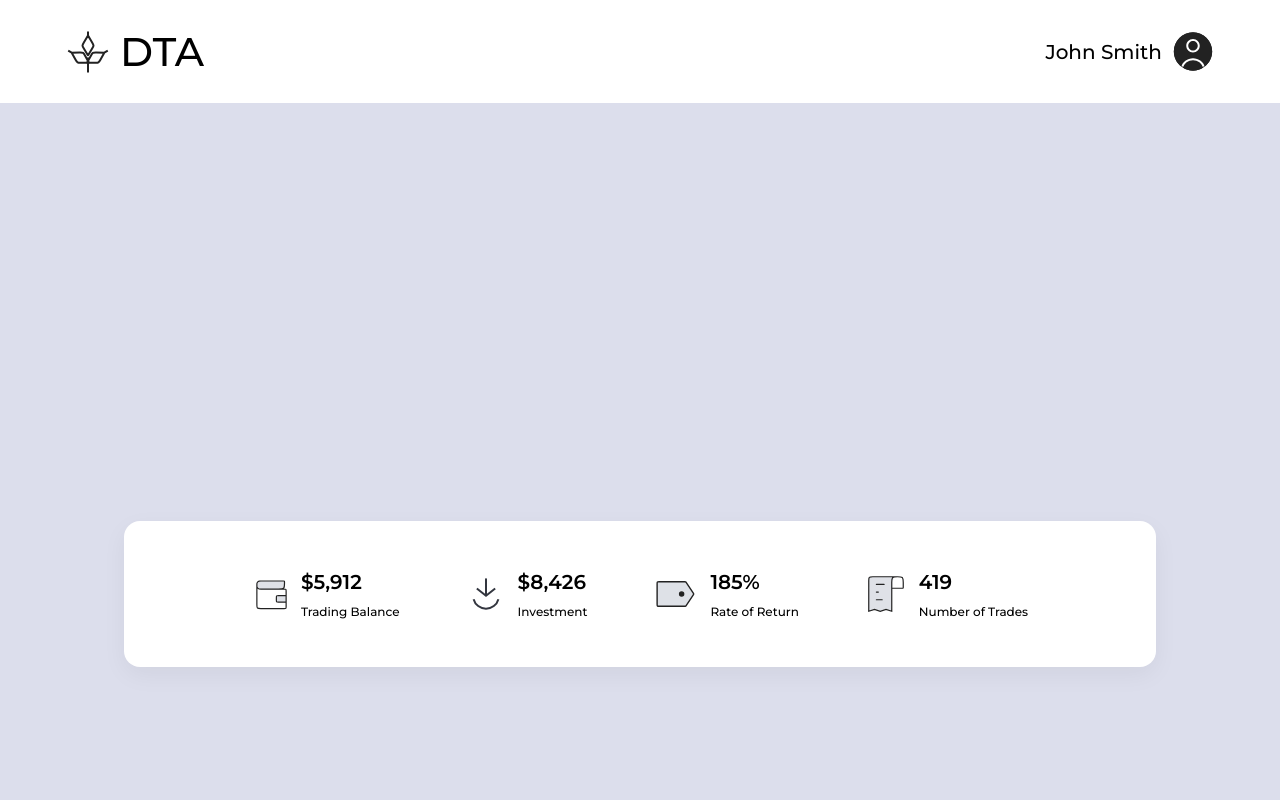
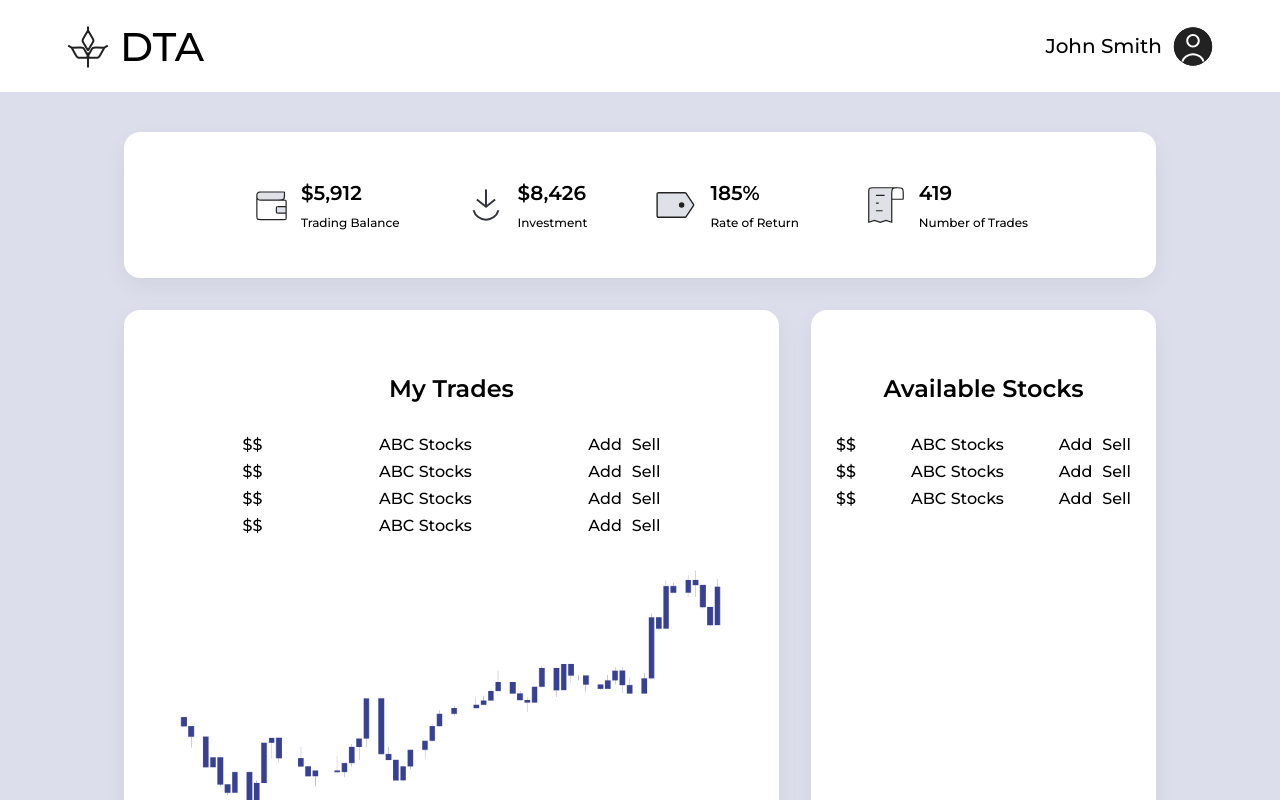
Before and after one commit to jakecomp/Day_Trading, a React (Create React App) app in the folder frontend/: page /home in a window 1280 px wide. Shown: the top 800 px of the page. Built offline with nearby package versions, Linux system fonts and the light colour scheme.

Commit message:
Update frontend

```diff
--- a/frontend/src/components/atoms/fonts.tsx
+++ b/frontend/src/components/atoms/fonts.tsx
@@ -8,3 +8,11 @@ export const Header2 = styled.div`
     font-family: Monsterrat-Medium;
     font-size: 20px;
 `
+export const Header3 = styled.div`
+    font-family: Monsterrat-SemiBold;
+    font-size: 24px;
+`
+export const Header4 = styled.div`
+    font-family: Monsterrat-Medium;
+    font-size: 16px;
+`
--- /dev/null
+++ b/frontend/src/components/atoms/links.tsx
@@ -0,0 +1,6 @@
+import styled from '@emotion/styled'
+import { Link } from 'react-router-dom'
+
+export const SimpleLink = styled(Link)`
+    text-decoration: none;
+`
--- a/frontend/src/components/home/background.tsx
+++ b/frontend/src/components/home/background.tsx
@@ -5,11 +5,13 @@ export const HomeBackground = styled.div`
     height: 895px;
     background-color: #dcdeec;
     display: flex;
+    flex-direction: column;
+    gap: 32px;
     justify-content: center;
     align-items: center;
 `
 export const NavbarBackground = styled.div`
-    height: 83px;
+    height: 72px;
     background-color: #fff;
     display: flex;
     justify-content: space-between;
--- a/frontend/src/components/home/card.tsx
+++ b/frontend/src/components/home/card.tsx
@@ -12,3 +12,19 @@ export const StatusCard = styled.div`
     justify-content: center;
     align-items: center;
 `
+
+export const TradesCard = styled.div`
+    width: 655px;
+    height: 637px;
+    background-color: #ffffff;
+    box-shadow: 0 8px 24px 0 rgba(0, 0, 0, 0.05);
+    border-radius: 16px;
+`
+
+export const StocksCard = styled.div`
+    width: 345px;
+    height: 637px;
+    background-color: #ffffff;
+    box-shadow: 0 8px 24px 0 rgba(0, 0, 0, 0.05);
+    border-radius: 16px;
+`
--- a/frontend/src/components/home/containers.tsx
+++ b/frontend/src/components/home/containers.tsx
@@ -1,4 +1,5 @@
 import styled from '@emotion/styled'
+import { StocksCard } from './card'
 
 export const UserContainer = styled.div`
     display: flex;
@@ -41,3 +42,54 @@ export const DataName = styled.div`
     font-family: Monsterrat-Medium;
     font-size: 12px;
 `
+
+export const StickyContainer = styled.div`
+    display: flex;
+    flex-direction: column;
+    position: sticky;
+    top: 0;
+    z-index: 10;
+`
+export const BottomContainer = styled.div`
+    display: flex;
+    flex-direction: row;
+    gap: 32px;
+`
+export const TradesCardContainer = styled.div`
+    display: flex;
+    flex-direction: column;
+    margin-top: 64px;
+    gap: 32px;
+    justify-content: flex-start;
+    align-items: center;
+`
+export const TradesContainer = styled.div`
+    display: flex;
+    flex-direction: column;
+    gap: 8px;
+`
+export const TradesComponentContainer = styled.div`
+    width: 418px;
+    display: flex;
+    justify-content: space-between;
+`
+export const AddSellContainer = styled.div`
+    display: flex;
+    gap: 10px;
+`
+export const StocksCardContainer = styled.div`
+    display: flex;
+    flex-direction: column;
+    margin-top: 64px;
+    gap: 32px;
+    justify-content: flex-start;
+    align-items: center;
+`
+export const StocksContainer = styled(TradesContainer)`
+    display: flex;
+    flex-direction: column;
+    gap: 8px;
+`
+export const StocksComponentContainer = styled(TradesComponentContainer)`
+    width: 295px;
+`
--- a/frontend/src/components/sign_in/background.tsx
+++ b/frontend/src/components/sign_in/background.tsx
@@ -2,7 +2,7 @@ import styled from '@emotion/styled'
 
 export const SignBackground = styled.div`
     width: 100%;
-    height: 982px;
+    height: 100%;
     background-color: #dcdeec;
     display: flex;
     justify-content: center;
--- a/frontend/src/components/sign_in/card.tsx
+++ b/frontend/src/components/sign_in/card.tsx
@@ -1,9 +1,11 @@
 import styled from '@emotion/styled'
 
 export const Card = styled.div`
-    width: 1120px;
-    height: 740px;
+    width: 786px;
+    height: 576px;
     background-color: #ffffff;
+    margin-top: 64px;
+    margin-bottom: 64px;
     box-shadow: 0 8px 24px 0 rgba(0, 0, 0, 0.05);
     border-radius: 16px;
     display: flex;
--- a/frontend/src/pages/Home.tsx
+++ b/frontend/src/pages/Home.tsx
@@ -1,4 +1,4 @@
-import { NavbarBackground } from '../components/home/background'
+import { HomeBackground, NavbarBackground } from '../components/home/background'
 import { SignBackground } from '../components/sign_in/background'
 import logo from '../assets/logo/Carbs_light.svg'
 import wallet from '../assets/logo/Wallet_duotone_line.svg'
@@ -6,6 +6,7 @@ import download from '../assets/logo/Load_circle.svg'
 import lable from '../assets/logo/lable_duotone.svg'
 import paper from '../assets/logo/Paper_duotone_line.svg'
 import user from '../assets/logo/User_circle.svg'
+import stats from '../assets/logo/stock-market-blue.png'
 import {
     DataContainer,
     DataTextContainer,
@@ -13,13 +14,23 @@ import {
     UserContainer,
     UserTextContainer,
     DataName,
+    StickyContainer,
+    BottomContainer,
+    TradesComponentContainer,
+    AddSellContainer,
+    TradesContainer,
+    TradesCardContainer,
+    StocksCardContainer,
+    StocksContainer,
+    StocksComponentContainer,
 } from '../components/home/containers'
-import { StatusCard } from '../components/home/card'
-import { Header1, Header2 } from '../components/atoms/fonts'
+import { StatusCard, StocksCard, TradesCard } from '../components/home/card'
+import { Header1, Header2, Header3, Header4 } from '../components/atoms/fonts'
 
 export const Home = () => {
     return (
         <div>
+            <StickyContainer>
                 <NavbarBackground>
                     <UserTextContainer>
                         <img src={logo} />
@@ -32,7 +43,9 @@ export const Home = () => {
                         </UserTextContainer>
                     </UserContainer>
                 </NavbarBackground>
-            <SignBackground>
+            </StickyContainer>
+
+            <HomeBackground>
                 <StatusCard>
                     <DataContainer>
                         <img src={wallet} />
@@ -63,7 +76,80 @@ export const Home = () => {
                         </DataTextContainer>
                     </DataContainer>
                 </StatusCard>
-            </SignBackground>
+                <BottomContainer>
+                    <TradesCard>
+                        <TradesCardContainer>
+                            <Header3>My Trades</Header3>
+                            <TradesContainer>
+                                <TradesComponentContainer>
+                                    <Header4>$$</Header4>
+                                    <Header4>ABC Stocks</Header4>
+                                    <AddSellContainer>
+                                        <Header4>Add</Header4>
+                                        <Header4>Sell</Header4>
+                                    </AddSellContainer>
+                                </TradesComponentContainer>
+                                <TradesComponentContainer>
+                                    <Header4>$$</Header4>
+                                    <Header4>ABC Stocks</Header4>
+                                    <AddSellContainer>
+                                        <Header4>Add</Header4>
+                                        <Header4>Sell</Header4>
+                                    </AddSellContainer>
+                                </TradesComponentContainer>
+                                <TradesComponentContainer>
+                                    <Header4>$$</Header4>
+                                    <Header4>ABC Stocks</Header4>
+                                    <AddSellContainer>
+                                        <Header4>Add</Header4>
+                                        <Header4>Sell</Header4>
+                                    </AddSellContainer>
+                                </TradesComponentContainer>
+                                <TradesComponentContainer>
+                                    <Header4>$$</Header4>
+                                    <Header4>ABC Stocks</Header4>
+                                    <AddSellContainer>
+                                        <Header4>Add</Header4>
+                                        <Header4>Sell</Header4>
+                                    </AddSellContainer>
+                                </TradesComponentContainer>
+                            </TradesContainer>
+                            <img src={stats} width='571' height='258' />
+                        </TradesCardContainer>
+                    </TradesCard>
+                    <StocksCard>
+                        <StocksCardContainer>
+                            <Header3>Available Stocks</Header3>
+                            <StocksContainer>
+                                <StocksComponentContainer>
+                                    <Header4>$$</Header4>
+                                    <Header4>ABC Stocks</Header4>
+                                    <AddSellContainer>
+                                        <Header4>Add</Header4>
+                                        <Header4>Sell</Header4>
+                                    </AddSellContainer>
+                                </StocksComponentContainer>
+                                <StocksComponentContainer>
+                                    <Header4>$$</Header4>
+                                    <Header4>ABC Stocks</Header4>
+                                    <AddSellContainer>
+                                        <Header4>Add</Header4>
+                                        <Header4>Sell</Header4>
+                                    </AddSellContainer>
+                                </StocksComponentContainer>
+                                <StocksComponentContainer>
+                                    <Header4>$$</Header4>
+                                    <Header4>ABC Stocks</Header4>
+                                    <AddSellContainer>
+                                        <Header4>Add</Header4>
+                                        <Header4>Sell</Header4>
+                                    </AddSellContainer>
+                                </StocksComponentContainer>
+                            </StocksContainer>
+                        </StocksCardContainer>
+                    </StocksCard>
+                </BottomContainer>
+            </HomeBackground>
         </div>
     )
 }
--- a/frontend/src/pages/SignIn.tsx
+++ b/frontend/src/pages/SignIn.tsx
@@ -6,6 +6,8 @@ import { SignInHeader, SignInLink, SignInText } from '../components/sign_in/text
 import { InputContainer, LinkContainer } from '../components/sign_in/containers'
 import { FieldForm, InputLabel, SignField } from '../components/sign_in/field'
 import { useForm } from 'react-hook-form'
+import { SimpleLink } from '../components/atoms/links'
+import { Link } from 'react-router-dom'
 
 export const SignIn = () => {
     interface signForm {
@@ -55,7 +57,7 @@ export const SignIn = () => {
                             <InputLabel>Password</InputLabel>
                             <SignField type='password' {...register('password')}></SignField>{' '}
                         </InputContainer>
-                        <BigBlackButton>Sign in</BigBlackButton>
+                    <SimpleLink to='/home'><BigBlackButton>Sign in</BigBlackButton> </SimpleLink>
                     </FieldForm>
                     <LinkContainer>
                         <SignInText>New to Day-trades?</SignInText>
--- a/frontend/src/pages/SignUp.tsx
+++ b/frontend/src/pages/SignUp.tsx
@@ -6,6 +6,7 @@ import { SignInHeader, SignInLink, SignInText } from '../components/sign_in/text
 import { HeaderContainer, InputContainer, LinkContainer } from '../components/sign_in/containers'
 import { FieldForm, InputLabel, SignField } from '../components/sign_in/field'
 import { useForm } from 'react-hook-form'
+import { SimpleLink } from '../components/atoms/links'
 
 export const SignUp = () => {
     interface signForm {
@@ -64,7 +65,7 @@ export const SignUp = () => {
                                 {...register('password')}
                             ></SignField>
                         </InputContainer>
-                        <BigBlackButton>Create account</BigBlackButton>
+                        <SimpleLink to='/home'><BigBlackButton>Create Account</BigBlackButton></SimpleLink>
                     </FieldForm>
                 </Card>
             </SignBackground>
```
Lines whose indentation alone changed are shown as unchanged.
